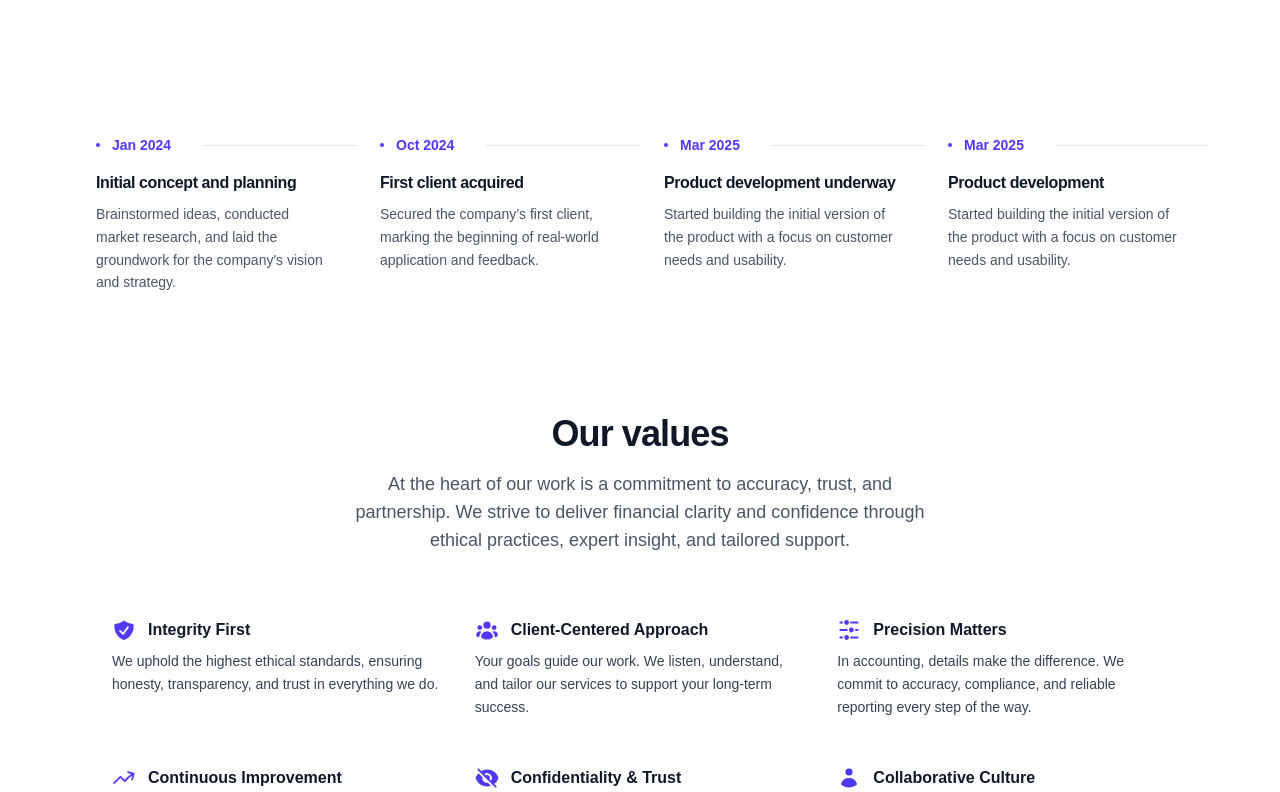
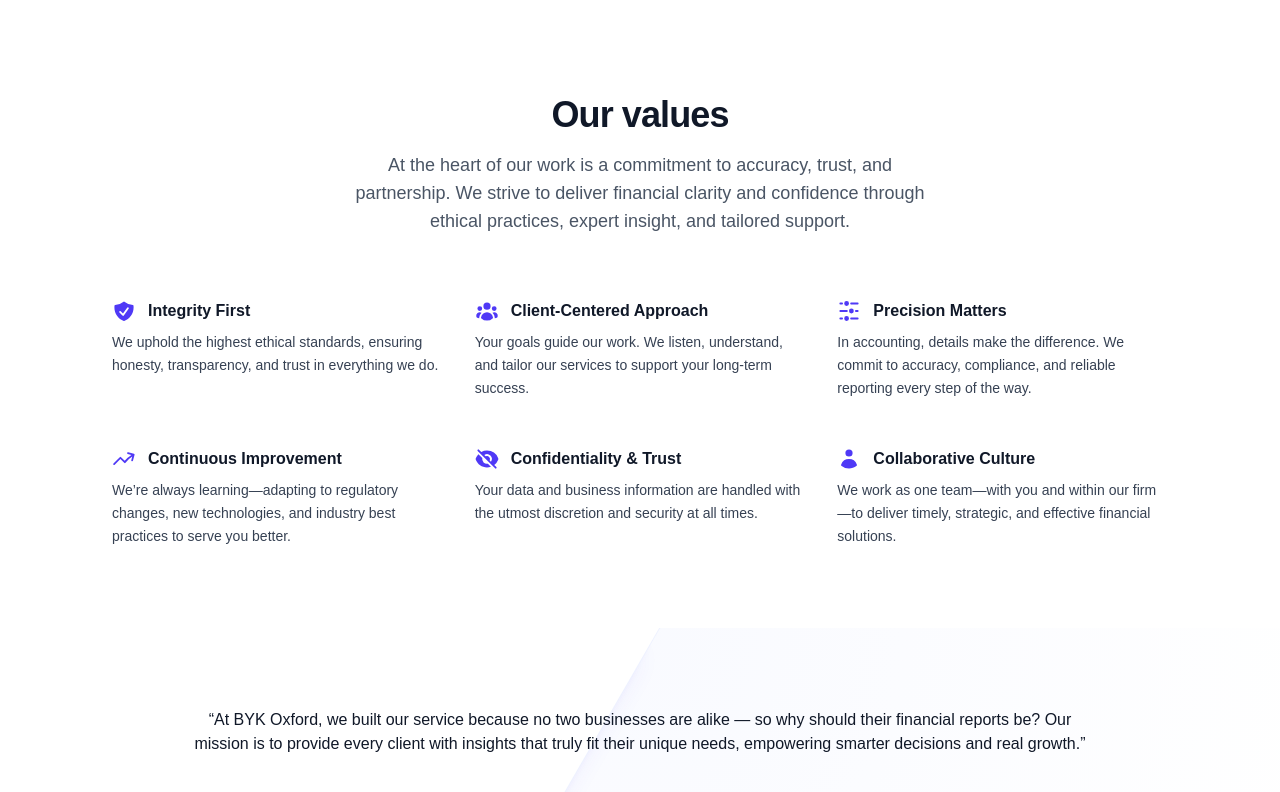
Before and after one commit to BYK-Oxford/byk-website, a Next.js app: page /about in a window 1280 px wide. Shown: the part 1520-2312 px from the top of the page. Built offline with nearby package versions, Linux system fonts and the light colour scheme; grey boxes are pictures that could not be loaded.

Commit message:
updating about

```diff
--- a/src/app/about/components/ceo.tsx
+++ b/src/app/about/components/ceo.tsx
@@ -68,14 +68,12 @@ export default function CEO() {
       <div className="mx-auto max-w-2xl lg:max-w-4xl">
         {/* <img alt="BYK Oxford Logo" src="/logo.png" className="mx-auto h-12" /> */}
         <figure className="mt-10">
-          <blockquote className="text-center text-xl/6  text-gray-900 sm:text-xl/9">
+          <blockquote className="text-center text-l/6  text-gray-900 sm:text-l/9">
             <p ref={headingRef}>
-              “Building this company has been one of the most rewarding journeys
-              of my life. Every challenge has taught me the value of resilience,
-              and every success has reminded me that real progress comes from
-              people — the ones we work with and the ones we serve. I'm proud of
-              what we've achieved, and even more excited about where we're
-              headed.”
+              “At BYK Oxford, we built our service because no two businesses are
+              alike — so why should their financial reports be? Our mission is
+              to provide every client with insights that truly fit their unique
+              needs, empowering smarter decisions and real growth.”
             </p>
           </blockquote>
           <figcaption className="mt-10">
--- a/src/app/about/page.tsx
+++ b/src/app/about/page.tsx
@@ -9,7 +9,6 @@ export default function About() {
     <div className="bg-white">
       <Hero />
       <Mission />
-      <Timeline />
       <Values />
       <CEO />
     </div>
--- a/src/app/home/page.tsx
+++ b/src/app/home/page.tsx
@@ -14,7 +14,6 @@ export default function Home() {
       <Stats />
       <Screen />
       <Funnel />
-      <Grid />
       <Contact />
     </div>
   );
```
